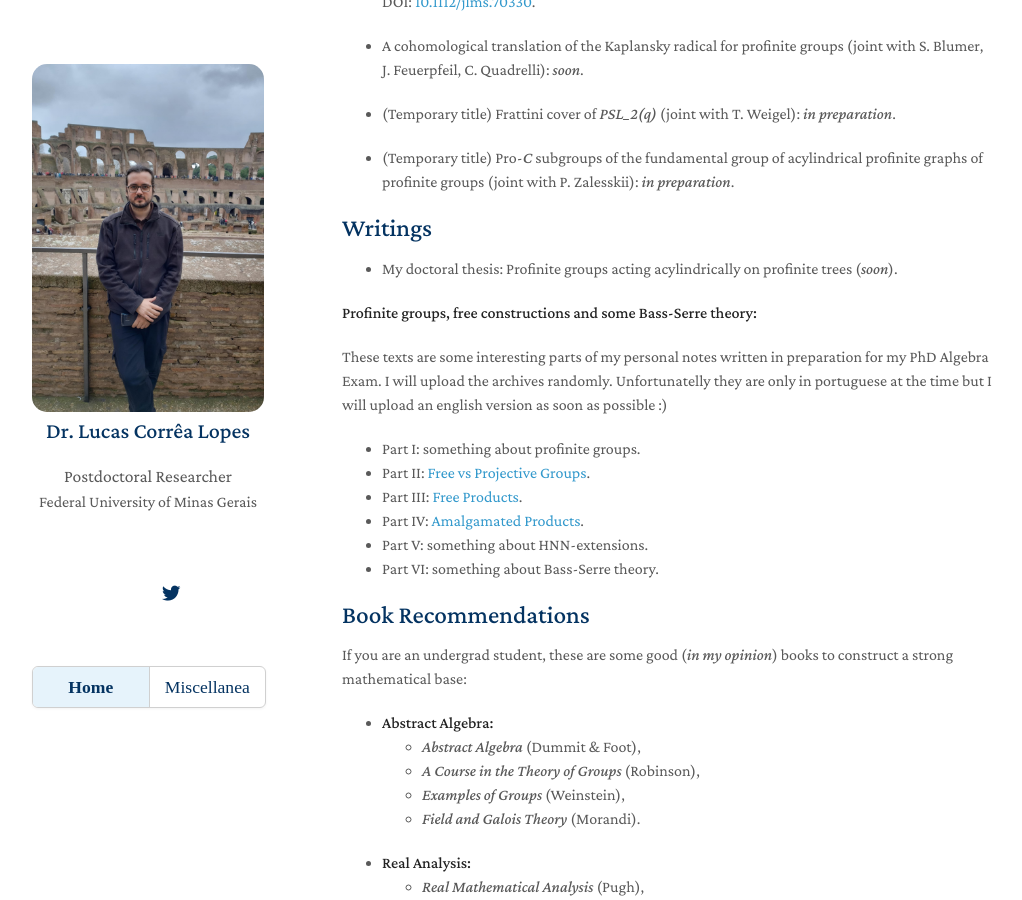
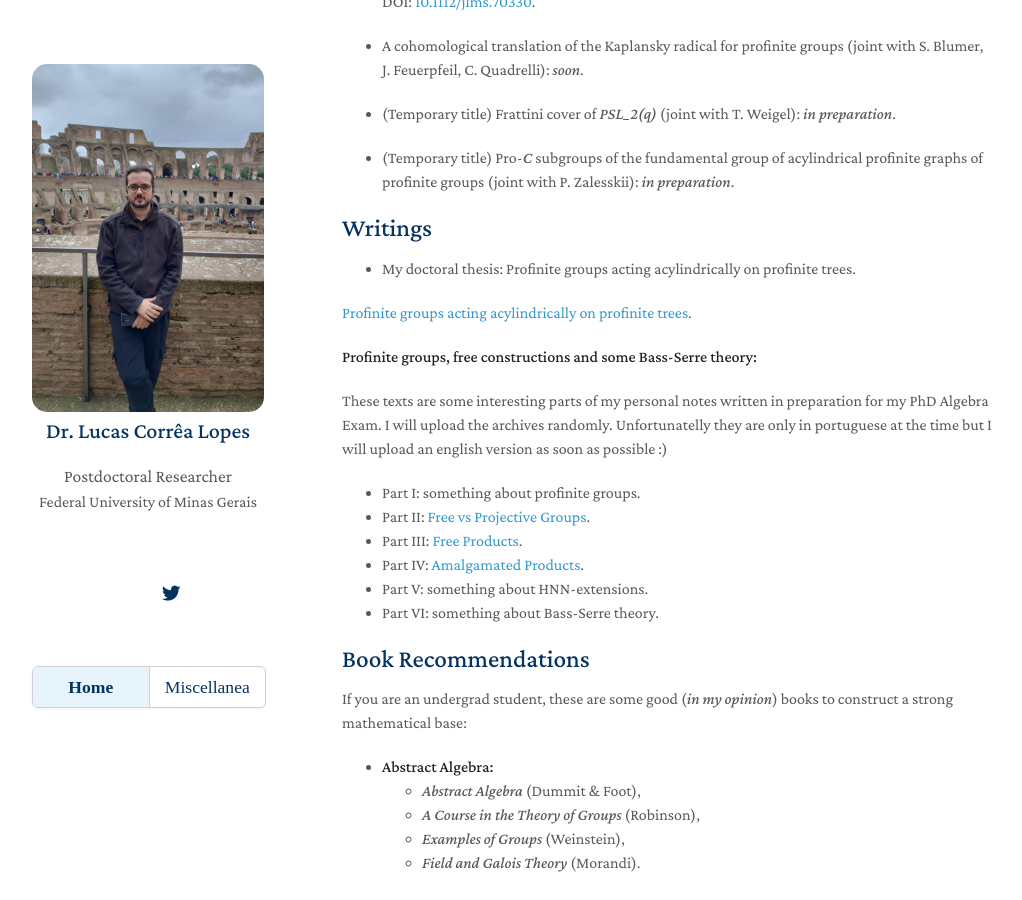
Before and after one commit to lcorrealopes/home, a Jekyll site: the page built from index.md, in a window 1280 px wide and 900 px high, scrolled down 524 px. Shown: the whole window, without its empty margins (128-1150 px from the left). Built offline with Jekyll 4.4.1, drawn with Linux system fonts in a browser that asks for light colours; nearby versions of some CDN libraries; a style sheet for code colours, icons or effects is not loaded.

Commit message:
Update index.md

```diff
--- a/index.md
+++ b/index.md
@@ -27,7 +27,9 @@
 
 ## Writings
 
-- My doctoral thesis: Profinite groups acting acylindrically on profinite trees (*soon*).
+- My doctoral thesis: Profinite groups acting acylindrically on profinite trees.
+
+<a href="https://docs.google.com/viewer?url=https://github.com/lcorrealopes/home/raw/main/assets/files/Tese - Lucas.pdf">Profinite groups acting acylindrically on profinite trees</a>.
 
 **Profinite groups, free constructions and some Bass-Serre theory:**
 
```
